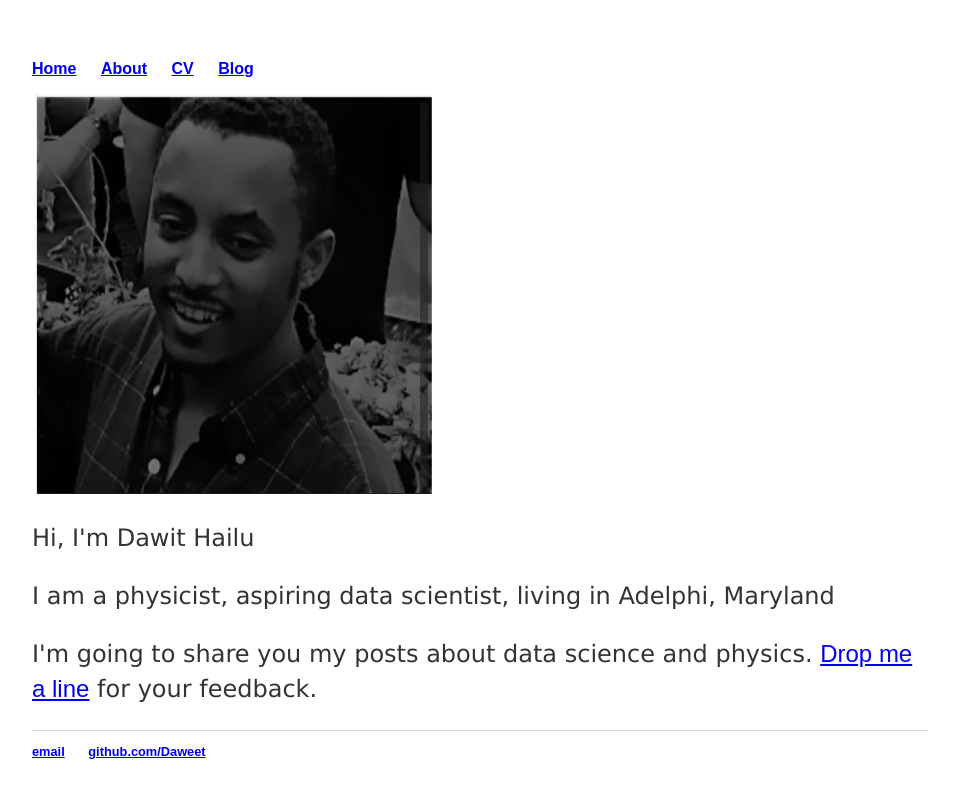
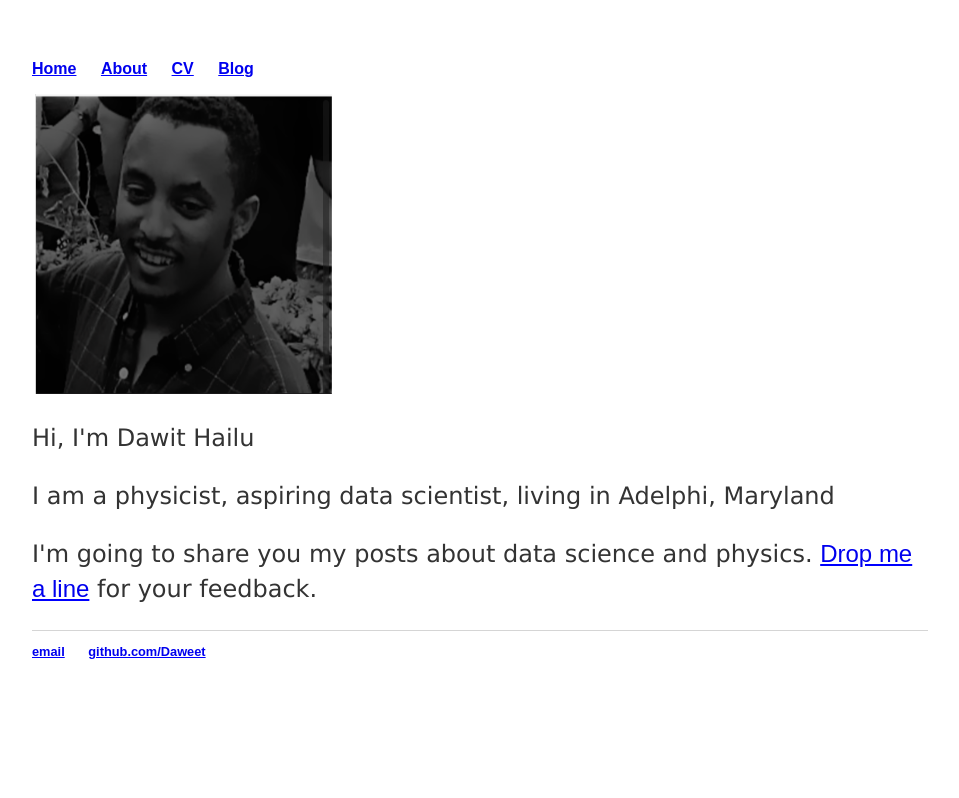
Before and after one commit to Daweet/Daweet.github.io, a Jekyll site: the page built from index.html, in a window 1280 px wide. Shown: the top 798 px of the page, without its empty margins (160-1119 px from the left). Built offline with Jekyll 4.4.1, drawn with Linux system fonts in a browser that asks for light colours.

Commit message:
Update index.html

```diff
--- a/index.html
+++ b/index.html
@@ -9,7 +9,7 @@
 <!-- <div class="jumbotron"> -->
 <div class="row marketing">
 	<div class="col-sm-4">
-	<img  class="img-circle avatar" alt="Dawit Hailu" src="img/MePhoto.png" width="400" height="400">
+	<img  class="img-circle avatar" alt="Dawit Hailu" src="img/MePhoto.png" width="300" height="300">
 	</div>
 	<div itemscope itemtype="http://data-vocabulary.org/Person" class="col-sm-8">
 	<p class="lead" style="font-family:verdana;">Hi, I'm <span itemprop="name">Dawit Hailu</span></p>
```
